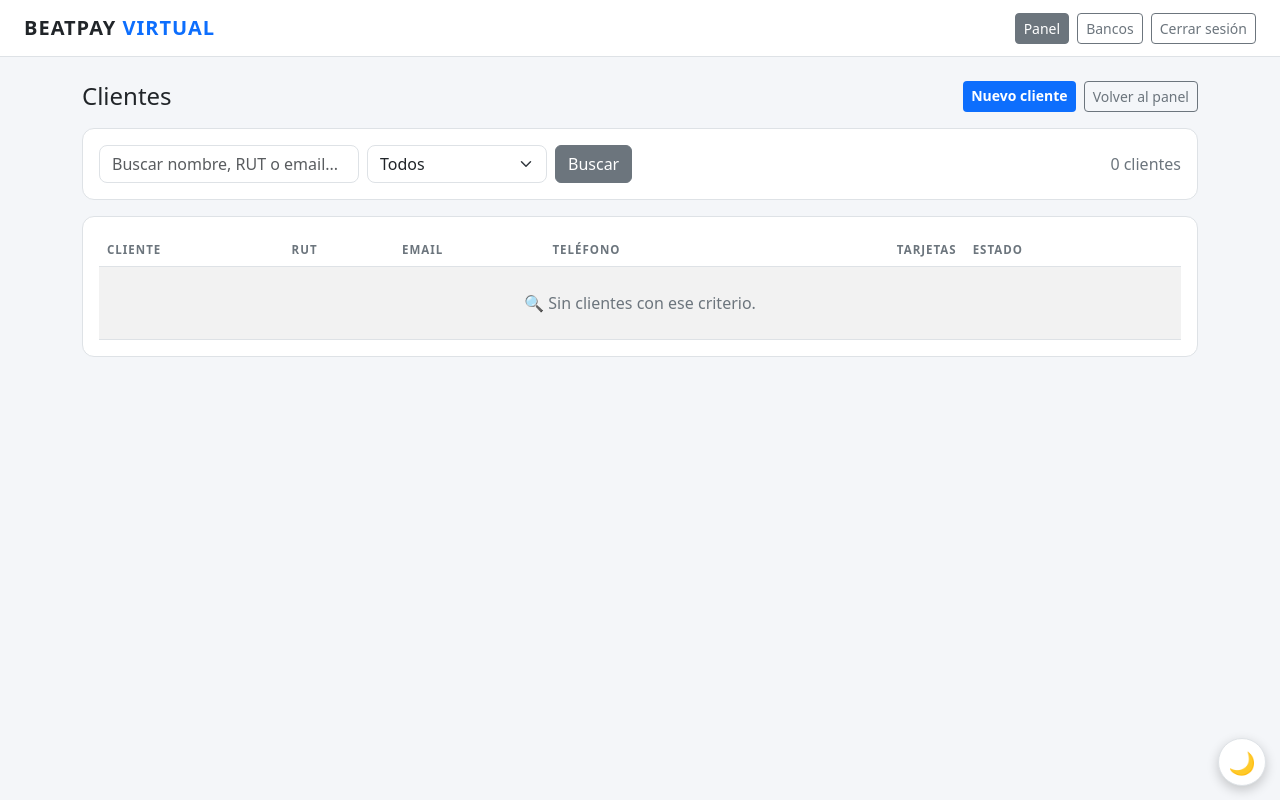
After one commit to Jotaa137/Beatpay-Virtual, a Django app: page /panel/clientes in a window 1280 px wide. The commit adds this page. Run offline with Django 5.2, Linux system fonts and the light colour scheme; the visitor is signed in with stand-in values (Sample User, id 1); data comes from the database, SQL or seed files in the repository; data that the repository does not hold is empty.

Commit message:
panel: CRUD de clientes y bancos

```diff
--- a/core/templates/admin.html
+++ b/core/templates/admin.html
@@ -6,7 +6,7 @@
 <body class="d-flex flex-column min-vh-100">
 <nav class="navbar"><div class="container-fluid px-4" style="display:flex;align-items:center;gap:10px"><a class="navbar-brand logo" href="{% url 'index' %}">BEATPAY <span>VIRTUAL</span></a><div class="d-flex gap-2 align-items-center" style="margin-left:auto"><a class="btn btn-outline-secondary btn-sm" href="{% url 'logout' %}">Cerrar sesión</a></div></div></nav>
 <main class="container py-4">
-<div class="admin-head mb-3"><div class="d-flex flex-wrap justify-content-between align-items-center gap-2"><h2 class="h4 mb-0">Panel de administración</h2><span class="badge text-bg-light">{% now "d/m/Y" %}</span></div></div>
+<div class="admin-head mb-3"><div class="d-flex flex-wrap justify-content-between align-items-center gap-2"><h2 class="h4 mb-0">Panel de administración</h2><div class="d-flex flex-wrap gap-2 align-items-center"><a class="btn btn-outline-primary btn-sm" href="{% url 'panel_clientes' %}">Clientes</a><a class="btn btn-outline-primary btn-sm" href="{% url 'panel_bancos' %}">Bancos</a><span class="badge text-bg-light">{% now "d/m/Y" %}</span></div></div></div>
 {% if messages %}{% for m in messages %}<div class="alert alert-{{ m.tags|default:'info' }}">{{ m }}</div>{% endfor %}{% endif %}
 
 <div class="row g-3">
--- /dev/null
+++ b/core/templates/panel_clientes.html
@@ -0,0 +1,48 @@
+{% load static %}<!DOCTYPE html>
+<html lang="es"><head><meta charset="UTF-8"><meta name="viewport" content="width=device-width,initial-scale=1">
+<title>Clientes - BeatPay</title>
+<link href="https://cdn.jsdelivr.net/npm/bootstrap@5.3.3/dist/css/bootstrap.min.css" rel="stylesheet">
+<link rel="stylesheet" href="{% static 'core/css/style.css' %}?v=4"></head>
+<body class="d-flex flex-column min-vh-100">
+<nav class="navbar"><div class="container-fluid px-4" style="display:flex;align-items:center;gap:10px"><a class="navbar-brand logo" href="{% url 'index' %}">BEATPAY <span>VIRTUAL</span></a><div class="d-flex gap-2 align-items-center" style="margin-left:auto"><a class="btn btn-secondary btn-sm" href="{% url 'panel' %}">Panel</a><a class="btn btn-outline-secondary btn-sm" href="{% url 'panel_bancos' %}">Bancos</a><a class="btn btn-outline-secondary btn-sm" href="{% url 'logout' %}">Cerrar sesión</a></div></div></nav>
+<main class="container py-4">
+<div class="d-flex flex-wrap justify-content-between align-items-center gap-2 mb-3">
+<h2 class="h4 mb-0">Clientes</h2>
+<div class="d-flex flex-wrap gap-2"><a class="btn btn-beatpay btn-sm" href="{% url 'cliente_nuevo' %}">Nuevo cliente</a><a class="btn btn-outline-secondary btn-sm" href="{% url 'panel' %}">Volver al panel</a></div>
+</div>
+{% if messages %}{% for m in messages %}<div class="alert alert-{{ m.tags|default:'info' }}">{{ m }}</div>{% endfor %}{% endif %}
+
+<div class="card bp-card mb-3"><div class="card-body">
+<form method="get" class="d-flex flex-wrap gap-2 align-items-center">
+<input name="q" class="form-control bp-input" style="max-width:260px" placeholder="Buscar nombre, RUT o email..." value="{{ q }}">
+<select name="estado" class="form-select bp-input" style="max-width:180px" onchange="this.form.submit()">
+<option value="" {% if not estado %}selected{% endif %}>Todos</option>
+<option value="activos" {% if estado == 'activos' %}selected{% endif %}>Activos</option>
+<option value="inactivos" {% if estado == 'inactivos' %}selected{% endif %}>Inactivos</option>
+</select>
+<button class="btn btn-secondary" type="submit">Buscar</button>
+<span class="bp-muted ms-auto">{{ total }} cliente{{ total|pluralize }}</span>
+</form>
+</div></div>
+
+<div class="card bp-card"><div class="card-body">
+<div class="table-responsive"><table class="table table-striped table-hover mb-0">
+<thead><tr><th>Cliente</th><th>RUT</th><th>Email</th><th>Teléfono</th><th class="num">Tarjetas</th><th>Estado</th><th></th></tr></thead>
+<tbody>
+{% for c in clientes %}<tr>
+<td><span class="avatar">{{ c.nombre|slice:':1'|upper }}</span><b>{{ c.nombre }} {{ c.apellido }}</b>{% if c.user %}<br><span class="bp-muted">@{{ c.user.username }}</span>{% else %}<br><span class="bp-muted">Sin usuario</span>{% endif %}</td>
+<td>{{ c.rut|default:'—' }}</td>
+<td>{{ c.email|default:'—' }}</td>
+<td>{{ c.telefono|default:'—' }}</td>
+<td class="num">{{ c.tarjetas.count }}</td>
+<td>{% if c.activo %}<span class="badge text-bg-success">Activo</span>{% else %}<span class="badge text-bg-danger">Inactivo</span>{% endif %}</td>
+<td class="text-end"><a class="btn btn-sm btn-outline-primary" href="{% url 'cliente_editar' c.id %}">Editar</a>
+<form method="post" action="{% url 'cliente_estado' c.id %}" class="d-inline" onsubmit="return confirm('¿Cambiar el estado de {{ c.nombre }} {{ c.apellido }}?')">{% csrf_token %}<button class="btn btn-sm {% if c.activo %}btn-outline-danger{% else %}btn-outline-success{% endif %}" type="submit">{% if c.activo %}Desactivar{% else %}Activar{% endif %}</button></form>
+</td>
+</tr>{% empty %}<tr><td colspan="7" class="text-center bp-muted py-4">🔍 Sin clientes con ese criterio.</td></tr>{% endfor %}
+</tbody></table></div>
+</div></div>
+</main>
+<script src="{% static 'core/js/app.js' %}?v=4"></script>
+<script src="https://cdn.jsdelivr.net/npm/bootstrap@5.3.3/dist/js/bootstrap.bundle.min.js"></script>
+</body></html>
--- a/core/urls.py
+++ b/core/urls.py
@@ -9,6 +9,14 @@ urlpatterns = [
     path('logout', views.logout_view, name='logout'),
     path('panel', views.panel, name='panel'),
     path('panel/usuario/<int:user_id>', views.usuario_detalle, name='usuario_detalle'),
+    path('panel/clientes', views.panel_clientes, name='panel_clientes'),
+    path('panel/clientes/nuevo', views.cliente_form, name='cliente_nuevo'),
+    path('panel/clientes/<int:cliente_id>/editar', views.cliente_form, name='cliente_editar'),
+    path('panel/clientes/<int:cliente_id>/estado', views.cliente_estado, name='cliente_estado'),
+    path('panel/bancos', views.panel_bancos, name='panel_bancos'),
+    path('panel/bancos/nuevo', views.banco_form, name='banco_nuevo'),
+    path('panel/bancos/<int:banco_id>/editar', views.banco_form, name='banco_editar'),
+    path('panel/bancos/<int:banco_id>/estado', views.banco_estado, name='banco_estado'),
     path('dashboard', views.dashboard, name='dashboard'),
     path('cargar', views.cargar, name='cargar'),
     path('pagar', views.pagar, name='pagar'),
--- a/core/views.py
+++ b/core/views.py
@@ -10,7 +10,7 @@ from django.contrib.auth.decorators import login_required, user_passes_test
 from django.contrib.auth.models import User
 from django.core.exceptions import ValidationError
 from django.core.validators import validate_email
-from django.db.models import ProtectedError, Q
+from django.db.models import Count, ProtectedError, Q
 from django.shortcuts import redirect, render
 
 from .models import (
@@ -137,6 +137,86 @@ def _validar_alta(datos):
     if len(datos['password']) < 6:
         errores.append('La clave debe tener al menos 6 caracteres.')
 
+    return errores
+
+
+def _datos_cliente(request):
+    return {
+        'nombre': request.POST.get('nombre', '').strip(),
+        'apellido': request.POST.get('apellido', '').strip(),
+        'rut': request.POST.get('rut', '').strip().upper() or None,
+        'email': request.POST.get('email', '').strip().lower(),
+        'telefono': request.POST.get('telefono', '').strip(),
+        'direccion': request.POST.get('direccion', '').strip(),
+        'activo': request.POST.get('activo') == 'on',
+    }
+
+
+def _validar_cliente(datos, cliente=None):
+    errores = []
+    if len(datos['nombre']) < 2 or len(datos['nombre']) > 80:
+        errores.append('El nombre debe tener entre 2 y 80 caracteres.')
+    if len(datos['apellido']) > 80:
+        errores.append('El apellido no puede superar los 80 caracteres.')
+    if datos['email']:
+        error = _validar_email(datos['email'])
+        if error:
+            errores.append(error)
+    if len(datos['telefono']) > 20:
+        errores.append('El teléfono no puede superar los 20 caracteres.')
+    if len(datos['direccion']) > 200:
+        errores.append('La dirección no puede superar los 200 caracteres.')
+    if datos['rut']:
+        if len(datos['rut']) > 12:
+            errores.append('El RUT no puede superar los 12 caracteres.')
+        else:
+            qs = Cliente.objects.filter(rut=datos['rut'])
+            if cliente is not None:
+                qs = qs.exclude(pk=cliente.pk)
+            if qs.exists():
+                errores.append('Ese RUT ya está registrado.')
+    return errores
+
+
+def _guardar_cliente(cliente, datos):
+    for campo, valor in datos.items():
+        setattr(cliente, campo, valor)
+    cliente.save()
+    if cliente.user_id:
+        user = cliente.user
+        user.first_name = datos['nombre']
+        user.last_name = datos['apellido']
+        user.email = datos['email']
+        user.save(update_fields=['first_name', 'last_name', 'email'])
+
+
+def _datos_banco(request):
+    return {
+        'nombre': request.POST.get('nombre', '').strip(),
+        'codigo': request.POST.get('codigo', '').strip().upper(),
+        'es_interno': request.POST.get('es_interno') == 'on',
+        'activo': request.POST.get('activo') == 'on',
+    }
+
+
+def _validar_banco(datos, banco=None):
+    errores = []
+    if len(datos['nombre']) < 2 or len(datos['nombre']) > 80:
+        errores.append('El nombre debe tener entre 2 y 80 caracteres.')
+    if len(datos['codigo']) < 2 or len(datos['codigo']) > 20:
+        errores.append('El código debe tener entre 2 y 20 caracteres.')
+    elif not all(c.isalnum() or c in '-_' for c in datos['codigo']):
+        errores.append('El código solo puede tener letras, números, guion y guion bajo.')
+    qs = Banco.objects.filter(nombre__iexact=datos['nombre'])
+    if banco is not None:
+        qs = qs.exclude(pk=banco.pk)
+    if qs.exists():
+        errores.append('Ya existe un banco con ese nombre.')
+    qs = Banco.objects.filter(codigo__iexact=datos['codigo'])
+    if banco is not None:
+        qs = qs.exclude(pk=banco.pk)
+    if qs.exists():
+        errores.append('Ya existe un banco con ese código.')
     return errores
 
 
@@ -533,45 +613,14 @@ def usuario_detalle(request, user_id):
             _log(request.user.username, 'cupo', f'{target.username} rechazado')
             messages.success(request, f'Solicitud de {target.username} rechazada.')
         elif action == 'editar_cliente':
-            nombre = request.POST.get('nombre', '').strip()
-            apellido = request.POST.get('apellido', '').strip()
-            rut = request.POST.get('rut', '').strip().upper() or None
-            email = request.POST.get('email', '').strip().lower()
-            telefono = request.POST.get('telefono', '').strip()
-            direccion = request.POST.get('direccion', '').strip()
-            errores = []
-            if len(nombre) < 2 or len(nombre) > 80:
-                errores.append('El nombre debe tener entre 2 y 80 caracteres.')
-            if len(apellido) > 80:
-                errores.append('El apellido no puede superar los 80 caracteres.')
-            if email:
-                error = _validar_email(email)
-                if error:
-                    errores.append(error)
-            if len(telefono) > 20:
-                errores.append('El teléfono no puede superar los 20 caracteres.')
-            if len(direccion) > 200:
-                errores.append('La dirección no puede superar los 200 caracteres.')
-            if rut:
-                if len(rut) > 12:
-                    errores.append('El RUT no puede superar los 12 caracteres.')
-                elif Cliente.objects.filter(rut=rut).exclude(pk=tcliente.pk).exists():
-                    errores.append('Ese RUT ya está registrado.')
+            datos = _datos_cliente(request)
+            datos['activo'] = tcliente.activo
+            errores = _validar_cliente(datos, tcliente)
             if errores:
                 for e in errores:
                     messages.error(request, e)
             else:
-                tcliente.nombre = nombre
-                tcliente.apellido = apellido
-                tcliente.rut = rut
-                tcliente.email = email
-                tcliente.telefono = telefono
-                tcliente.direccion = direccion
-                tcliente.save()
-                target.first_name = nombre
-                target.last_name = apellido
-                target.email = email
-                target.save(update_fields=['first_name', 'last_name', 'email'])
+                _guardar_cliente(tcliente, datos)
                 _log(request.user.username, 'cliente', f'{target.username}: datos actualizados')
                 messages.success(request, f'Datos de {target.username} actualizados.')
         elif action == 'eliminar':
@@ -597,3 +646,202 @@ def usuario_detalle(request, user_id):
         'tarjeta': ttarjeta,
         'historial': historial,
     })
+
+
+@login_required
+@user_passes_test(es_staff, login_url='dashboard')
+def panel_clientes(request):
+    q = request.GET.get('q', '').strip()
+    estado = request.GET.get('estado', '')
+    clientes = Cliente.objects.select_related('user').prefetch_related('tarjetas')
+    if q:
+        clientes = clientes.filter(
+            Q(nombre__icontains=q)
+            | Q(apellido__icontains=q)
+            | Q(rut__icontains=q)
+            | Q(email__icontains=q)
+        )
+    if estado == 'activos':
+        clientes = clientes.filter(activo=True)
+    elif estado == 'inactivos':
+        clientes = clientes.filter(activo=False)
+    return render(request, 'panel_clientes.html', {
+        'clientes': clientes,
+        'q': q,
+        'estado': estado,
+        'total': clientes.count(),
+    })
+
+
+@login_required
+@user_passes_test(es_staff, login_url='dashboard')
+def cliente_form(request, cliente_id=None):
+    cliente = None
+    if cliente_id is not None:
+        try:
+            cliente = Cliente.objects.select_related('user').get(pk=cliente_id)
+        except Cliente.DoesNotExist:
+            messages.error(request, 'Cliente no encontrado.')
+            return redirect('panel_clientes')
+
+    if request.method == 'POST':
+        datos = _datos_cliente(request)
+        errores = _validar_cliente(datos, cliente)
+        if errores:
+            for e in errores:
+                messages.error(request, e)
+            valores = datos
+        else:
+            if cliente is None:
+                cliente = Cliente.objects.create(**datos)
+                _log(request.user.username, 'cliente', f'creado: {cliente}')
+                messages.success(request, f'Cliente {cliente} creado.')
+            else:
+                _guardar_cliente(cliente, datos)
+                _log(request.user.username, 'cliente', f'actualizado: {cliente}')
+                messages.success(request, f'Cliente {cliente} actualizado.')
+            return redirect('panel_clientes')
+    elif cliente is None:
+        valores = {
+            'nombre': '',
+            'apellido': '',
+            'rut': '',
+            'email': '',
+            'telefono': '',
+            'direccion': '',
+            'activo': True,
+        }
+    else:
+        valores = {
+            'nombre': cliente.nombre,
+            'apellido': cliente.apellido,
+            'rut': cliente.rut or '',
+            'email': cliente.email,
+            'telefono': cliente.telefono,
+            'direccion': cliente.direccion,
+            'activo': cliente.activo,
+        }
+
+    return render(request, 'cliente_form.html', {
+        'cliente': cliente,
+        'valores': valores,
+        'modo': 'Editar' if cliente else 'Nuevo',
+    })
+
+
+@login_required
+@user_passes_test(es_staff, login_url='dashboard')
+def cliente_estado(request, cliente_id):
+    if request.method != 'POST':
+        return redirect('panel_clientes')
+    try:
+        cliente = Cliente.objects.get(pk=cliente_id)
+    except Cliente.DoesNotExist:
+        messages.error(request, 'Cliente no encontrado.')
+        return redirect('panel_clientes')
+    cliente.activo = not cliente.activo
+    cliente.save(update_fields=['activo'])
+    _log(request.user.username, 'cliente', f'{cliente}: {"activo" if cliente.activo else "inactivo"}')
+    messages.success(request, f'Cliente {cliente} {"activado" if cliente.activo else "desactivado"}.')
+    return redirect('panel_clientes')
+
+
+@login_required
+@user_passes_test(es_staff, login_url='dashboard')
+def panel_bancos(request):
+    q = request.GET.get('q', '').strip()
+    tipo = request.GET.get('tipo', '')
+    bancos = Banco.objects.annotate(
+        n_tarjetas=Count('tarjetas', distinct=True),
+        n_instrumentos=Count('instrumentos', distinct=True),
+    )
+    if q:
+        bancos = bancos.filter(Q(nombre__icontains=q) | Q(codigo__icontains=q))
+    if tipo == 'internos':
+        bancos = bancos.filter(es_interno=True)
+    elif tipo == 'externos':
+        bancos = bancos.filter(es_interno=False)
+    return render(request, 'panel_bancos.html', {
+        'bancos': bancos,
+        'q': q,
+        'tipo': tipo,
+        'total': bancos.count(),
+    })
+
+
+@login_required
+@user_passes_test(es_staff, login_url='dashboard')
+def banco_form(request, banco_id=None):
+    banco = None
+    if banco_id is not None:
+        try:
+            banco = Banco.objects.get(pk=banco_id)
+        except Banco.DoesNotExist:
+            messages.error(request, 'Banco no encontrado.')
+            return redirect('panel_bancos')
+
+    if request.method == 'POST':
+        datos = _datos_banco(request)
+        if banco is not None and banco.codigo == 'BEATPAY':
+            datos['nombre'] = banco.nombre
+            datos['codigo'] = 'BEATPAY'
+            datos['es_interno'] = True
+            datos['activo'] = True
+        errores = _validar_banco(datos, banco)
+        if errores:
+            for e in errores:
+                messages.error(request, e)
+            valores = datos
+        else:
+            if banco is None:
+                banco = Banco.objects.create(**datos)
+                _log(request.user.username, 'banco', f'creado: {banco.codigo}')
+                messages.success(request, f'Banco {banco.nombre} creado.')
+            else:
+                for campo, valor in datos.items():
+                    setattr(banco, campo, valor)
+                banco.save()
+                _log(request.user.username, 'banco', f'actualizado: {banco.codigo}')
+                messages.success(request, f'Banco {banco.nombre} actualizado.')
+            return redirect('panel_bancos')
+    elif banco is None:
+        valores = {
+            'nombre': '',
+            'codigo': '',
+            'es_interno': False,
+            'activo': True,
+        }
+    else:
+        valores = {
+            'nombre': banco.nombre,
+            'codigo': banco.codigo,
+            'es_interno': banco.es_interno,
+            'activo': banco.activo,
+        }
+
+    return render(request, 'banco_form.html', {
+        'banco': banco,
+        'valores': valores,
+        'modo': 'Editar' if banco else 'Nuevo',
+        'es_beatpay': bool(banco and banco.codigo == 'BEATPAY'),
+    })
+
+
+@login_required
+@user_passes_test(es_staff, login_url='dashboard')
+def banco_estado(request, banco_id):
+    if request.method != 'POST':
+        return redirect('panel_bancos')
+    try:
+        banco = Banco.objects.get(pk=banco_id)
+    except Banco.DoesNotExist:
+        messages.error(request, 'Banco no encontrado.')
+        return redirect('panel_bancos')
+    if banco.es_interno or banco.codigo == 'BEATPAY':
+        messages.error(request, 'El banco interno de BeatPay no se puede desactivar.')
+    else:
+        banco.activo = not banco.activo
+        banco.save(update_fields=['activo'])
+        _log(request.user.username, 'banco', f'{banco.codigo}: {"activo" if banco.activo else "inactivo"}')
+        messages.success(request, f'Banco {banco.nombre} {"activado" if banco.activo else "desactivado"}.')
+    return redirect('panel_bancos')
```
Also changed, not shown: core/templates/banco_form.html (added, +27 -0 lines), core/templates/cliente_form.html (added, +30 -0 lines), core/templates/panel_bancos.html (added, +51 -0 lines).
